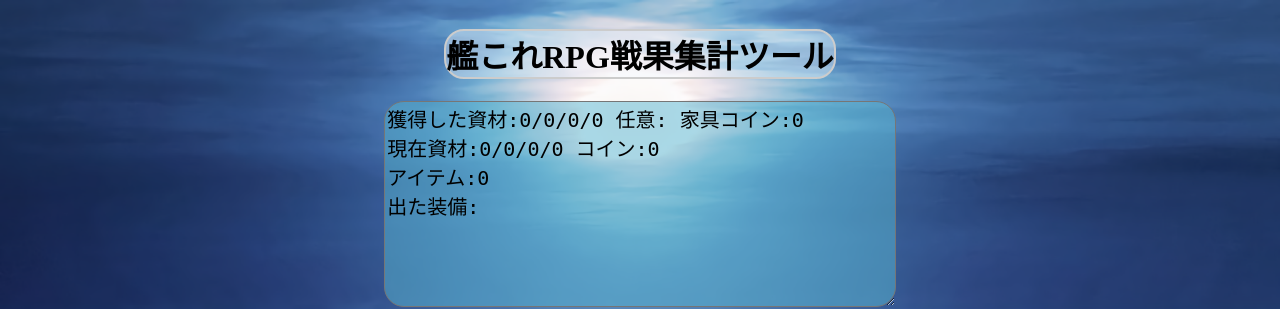
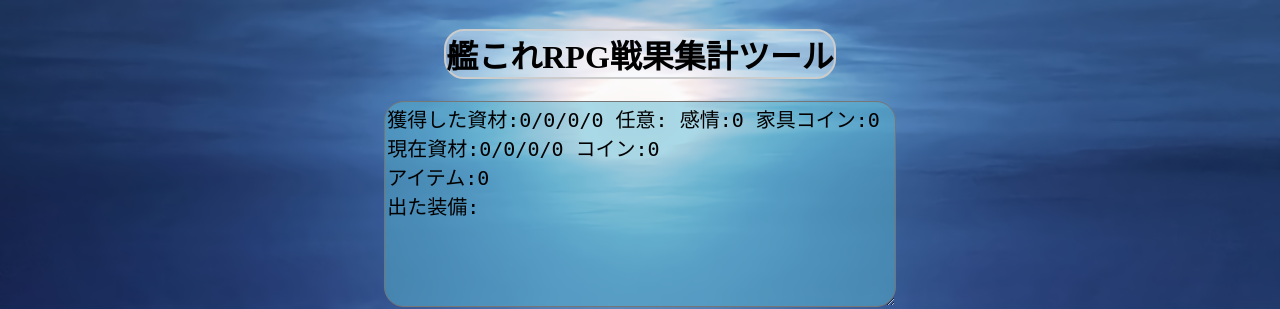
Before and after one commit to Er-Gray/KancolleAggregatePHP, a PHP site: page / in a window 1280 px wide. Shown: the top 309 px of the page. Run offline with PHP 8.4, Linux system fonts and the light colour scheme.

Commit message:
感情の値が表示されていないのを修正

```diff
--- a/index.php
+++ b/index.php
@@ -99,7 +99,7 @@ if (!empty($_POST["btn_submit_now"])) {
     <div class="container">
         <h1>艦これRPG戦果集計ツール</h1>
         <br>
-        <textarea id="outcome" readonly><?php echo "獲得した資材:" . $_SESSION["燃料"] . "/" . $_SESSION["弾薬"] . "/" . $_SESSION["鋼材"] . "/" . $_SESSION["ボーキ"] . " 任意:" . implode(",", $_SESSION["任意"]) . " 家具コイン:" . $_SESSION["コイン"]  .
+        <textarea id="outcome" readonly><?php echo "獲得した資材:" . $_SESSION["燃料"] . "/" . $_SESSION["弾薬"] . "/" . $_SESSION["鋼材"] . "/" . $_SESSION["ボーキ"] . " 任意:" . implode(",", $_SESSION["任意"]) . " 感情:" . $_SESSION["感情"] . " 家具コイン:" . $_SESSION["コイン"]  .
                                             "\n現在資材:" . (int) ($_SESSION["燃料"] +  $_SESSION["現在燃料"]) . "/" . (int) ($_SESSION["弾薬"] +  $_SESSION["現在弾薬"]) . "/" . (int) ($_SESSION["鋼材"] + $_SESSION["現在鋼材"]) . "/" . (int) ($_SESSION["ボーキ"] + $_SESSION["現在ボーキ"]) . " コイン:" . (int) ($_SESSION["コイン"] + $_SESSION["現在コイン"]) .
                                             "\nアイテム:" . $_SESSION["アイテム"] .
                                             "\n出た装備:" . implode(",", $_SESSION["装備"]) ?></textarea>
```
